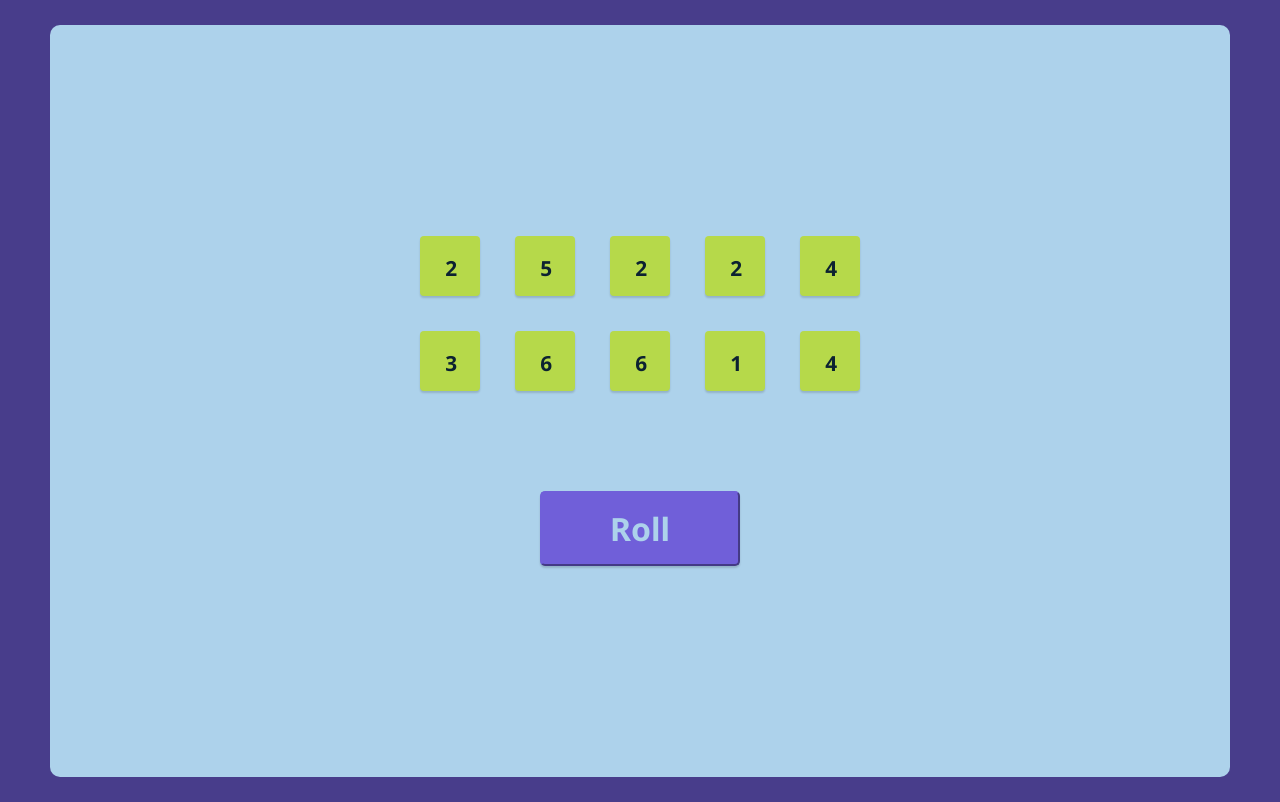
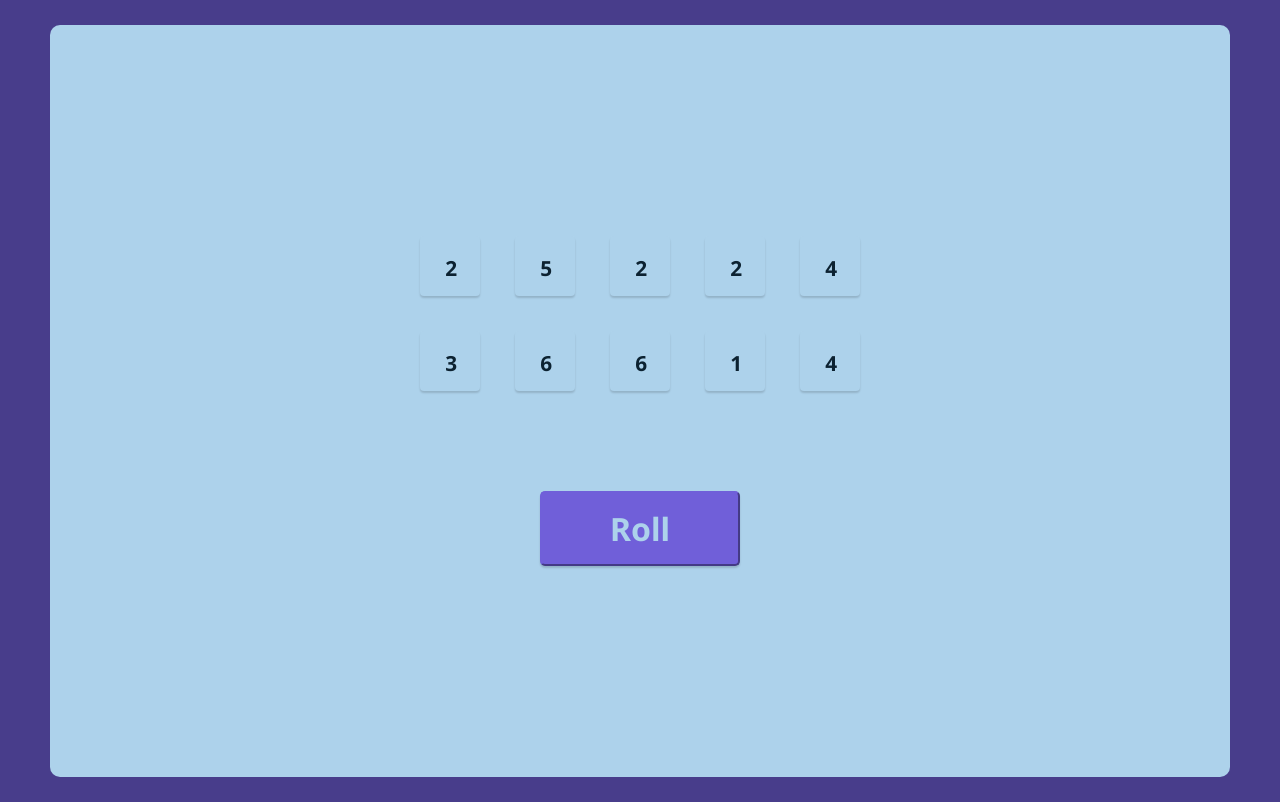
Before and after one commit to tsilvas0113/tenzies, a React (Create React App) app: page / in a window 1280 px wide. Built offline with nearby package versions, Linux system fonts and the light colour scheme.

Commit message:
Create function that logs each die ID on click

```diff
--- a/src/App.js
+++ b/src/App.js
@@ -9,7 +9,7 @@ function App() {
     for (let i = 0; i < 10; i++) {
       randArray.push({
         value: Math.floor(Math.random() * 6) + 1,
-        isHeld: true,
+        isHeld: false,
         id: nanoid()
       })
     }
@@ -19,7 +19,12 @@ function App() {
   const [dieNum, setDieNum] = React.useState(allNewDice())
 
   const dieElements = dieNum.map(die => {
-    return <Die key={die.id} value={die.value} held={die.isHeld} />
+    return <Die
+        key={die.id}
+        value={die.value}
+        held={die.isHeld}
+        handleClick={() => holdDice(die.id)}
+      />
   })
 
   function reRoll() {
@@ -28,7 +33,11 @@ function App() {
       return prevDie.splice(0, prevDie.length, ...newArray)
     })
   }
-  console.log(dieNum)
+
+  function holdDice(id) {
+    console.log(id)
+  }
+
   return (
     <main>
       <div className="die--container">
--- a/src/components/Die.js
+++ b/src/components/Die.js
@@ -7,7 +7,7 @@ function Die(props) {
     }
 
     return (
-        <div className="die" style={styles}>
+        <div className="die" style={styles} onClick={props.handleClick}>
             <div className="die--num">{props.value}</div>
         </div>
     )
```
